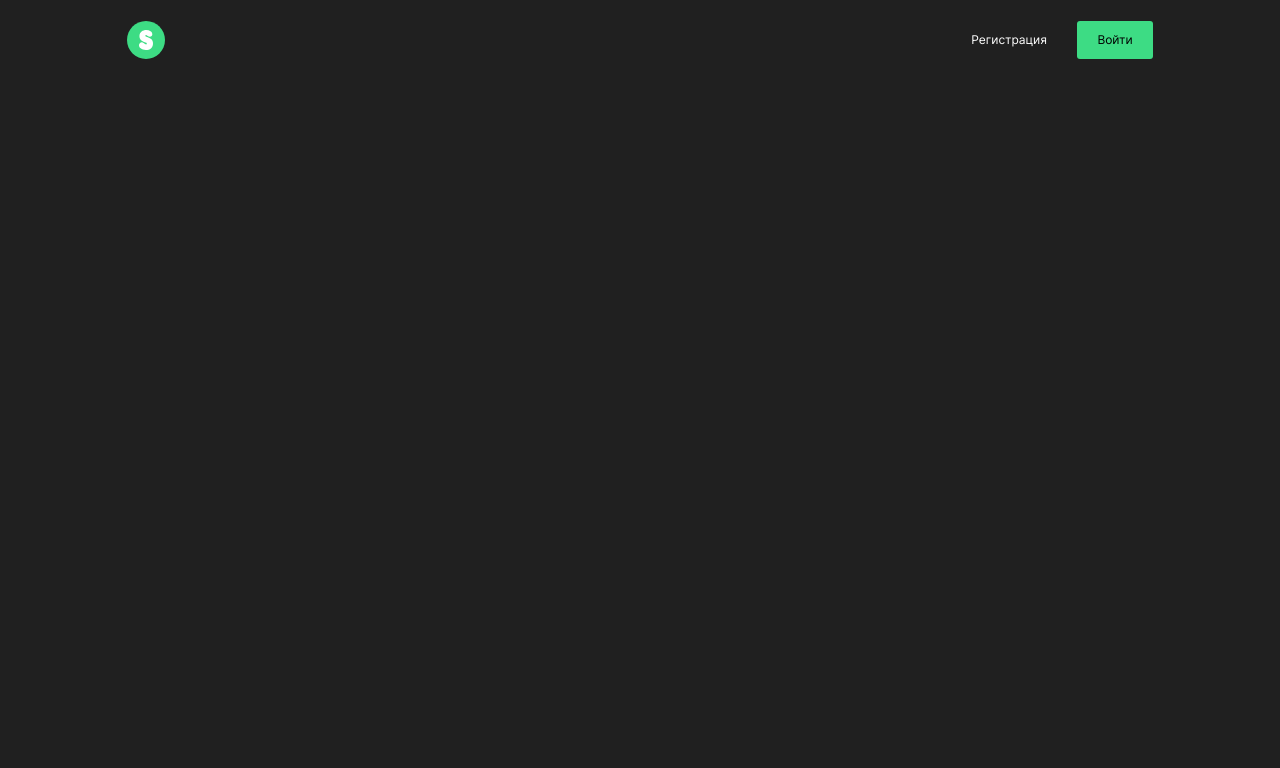
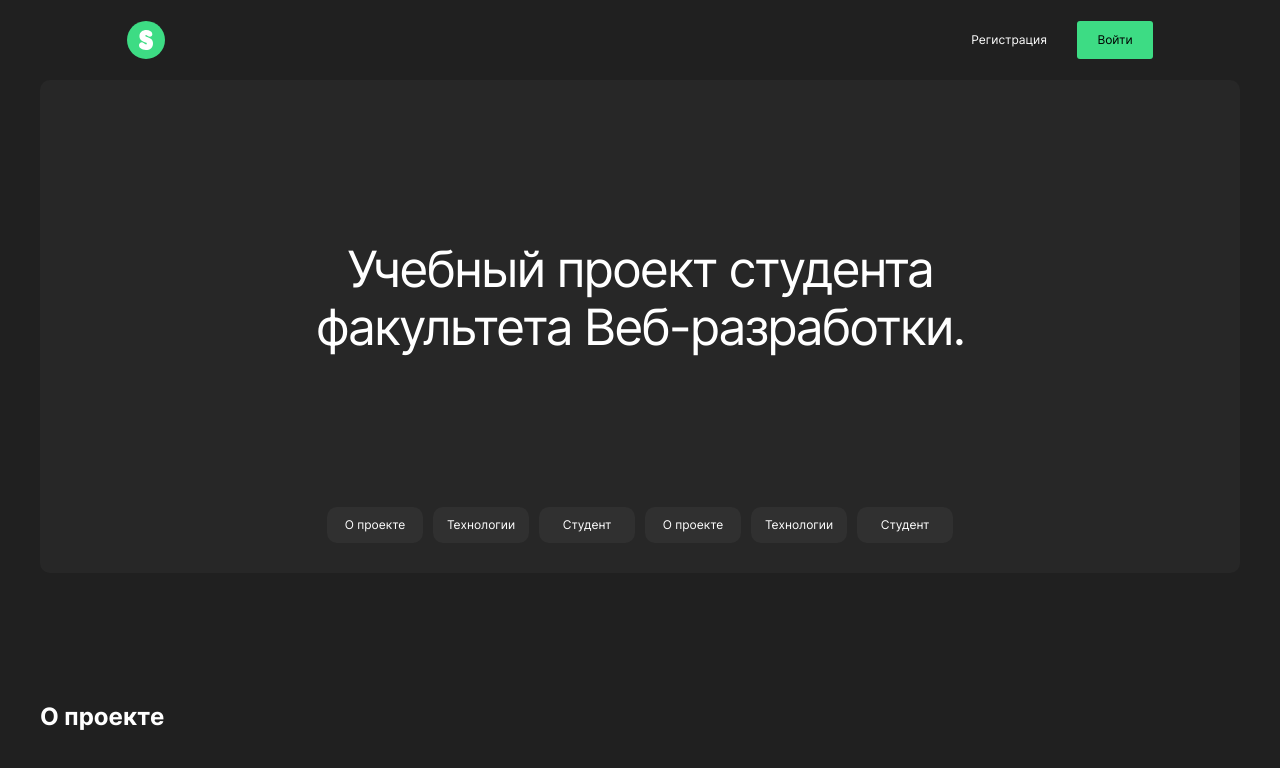
Before and after one commit to EmilBakhshiev/movies-explorer-frontend, a React (Create React App) app: page / in a window 1280 px wide. Shown: the top 768 px of the page. Built offline with nearby package versions, Linux system fonts and the light colour scheme.

Commit message:
feat: create Promo & NavTab components

```diff
--- /dev/null
+++ b/src/components/AboutProject/AboutProject.css
@@ -0,0 +1,6 @@
+.about-project{
+    box-sizing: border-box;
+    padding-top: 110px;
+    max-width: 1140px;
+    text-align: left;
+}
--- /dev/null
+++ b/src/components/AboutProject/AboutProject.js
@@ -0,0 +1,12 @@
+import React from 'react'
+
+function AboutProject() {
+    return (
+<section className='about-project'>
+    <h2>О проекте</h2>
+
+</section>
+    )
+}
+
+export default AboutProject
--- a/src/components/App/App.css
+++ b/src/components/App/App.css
@@ -1,5 +1,6 @@
 .App {
   font-family: 'Inter', 'Arial', sans-serif;
+  color: white;
   text-align: center;
   min-height: 100vh;
   background-color: #202020;
--- a/src/components/App/App.js
+++ b/src/components/App/App.js
@@ -1,10 +1,12 @@
 import Header from '../Header/Header';
+import Main from '../Main/Main';
 import './App.css';
 
 function App() {
   return (
     <div className='App'>
     <Header />
+    <Main />
     </div>
   );
 }
--- /dev/null
+++ b/src/components/Main/Main.css
@@ -0,0 +1,4 @@
+.main{
+    max-width: 1200px;
+    margin: 0 auto;
+}
--- /dev/null
+++ b/src/components/Main/Main.js
@@ -0,0 +1,15 @@
+import React from 'react'
+import AboutProject from '../AboutProject/AboutProject'
+import Promo from '../Promo/Promo'
+
+function Main() {
+    return (
+        <main className='main'>
+            <Promo></Promo>
+            <AboutProject></AboutProject>
+        </main>
+
+    )
+}
+
+export default Main;
--- /dev/null
+++ b/src/components/NavTab/NavTab.css
@@ -0,0 +1,31 @@
+.promo__nav{
+    display: flex;
+    margin: 0 auto;
+}
+.promo__nav-list{
+    list-style-type: none;
+    display: flex;
+    flex-wrap: wrap;
+    padding: 0;
+    margin: 0;
+}
+.promo__nav-item{
+    background-color: #303030;
+    border-radius: 10px;
+    margin-right: 10px;
+}
+.promo__nav-item:last-child{
+    margin-right: 0;
+}
+.promo__nav-item-link{
+    display: block;
+    cursor: pointer;
+    color: white;
+    font-size: 12px;
+    line-height: 16px;
+    text-align: center;
+    box-sizing: border-box;
+    padding-top: 10px;
+    padding-bottom: 10px;
+    width: 96px;
+}
--- /dev/null
+++ b/src/components/NavTab/NavTab.js
@@ -0,0 +1,30 @@
+import React from 'react';
+
+function NavTab() {
+  return (
+    <nav className='promo__nav'>
+      <ul className='promo__nav-list'>
+        <li className='promo__nav-item'>
+          <a className='promo__nav-item-link'>О проекте</a>
+        </li>
+        <li className='promo__nav-item'>
+          <a className='promo__nav-item-link'>Технологии</a>
+        </li>
+        <li className='promo__nav-item'>
+          <a className='promo__nav-item-link'>Студент</a>
+        </li>
+        <li className='promo__nav-item'>
+          <a className='promo__nav-item-link'>О проекте</a>
+        </li>
+        <li className='promo__nav-item'>
+          <a className='promo__nav-item-link'>Технологии</a>
+        </li>
+        <li className='promo__nav-item'>
+          <a className='promo__nav-item-link'>Студент</a>
+        </li>
+      </ul>
+    </nav>
+  );
+}
+
+export default NavTab;
--- /dev/null
+++ b/src/components/Promo/Promo.css
@@ -0,0 +1,23 @@
+.promo {
+  background-color: #272727;
+  border-radius: 10px;
+  padding-top: 160px;
+  padding-bottom: 30px;
+  display: flex;
+  flex-direction: column;
+  align-items: center;
+}
+
+.promo__title {
+    font-size: 50px;
+    line-height: 58px;
+    font-weight: normal;
+    color: white;
+    margin: 0;
+    padding: 0;
+    margin-bottom: 151px;
+    letter-spacing: -0.04em;
+}
+.promo__title-span{
+    display: table;
+}
--- /dev/null
+++ b/src/components/Promo/Promo.js
@@ -0,0 +1,13 @@
+import React from 'react'
+import NavTab from '../NavTab/NavTab'
+
+function Promo() {
+    return (
+        <section className='promo'>
+            <h1 className='promo__title'>Учебный проект студента <span className='promo__title-span'>факультета Веб-разработки.</span></h1>
+            <NavTab></NavTab>
+        </section>
+    )
+}
+
+export default Promo;
--- a/src/index.css
+++ b/src/index.css
@@ -1,3 +1,7 @@
 @import url(./vendor/normalize.css);
 @import url(./vendor/fonts/inter.css);
-@import url(./components/Header/header.css);
+@import url(./components/Header/Header.css);
+@import url(./components/Main/Main.css);
+@import url(./components/Promo/Promo.css);
+@import url(./components/NavTab/NavTab.css);
+@import url(./components/AboutProject/AboutProject.css);
```
